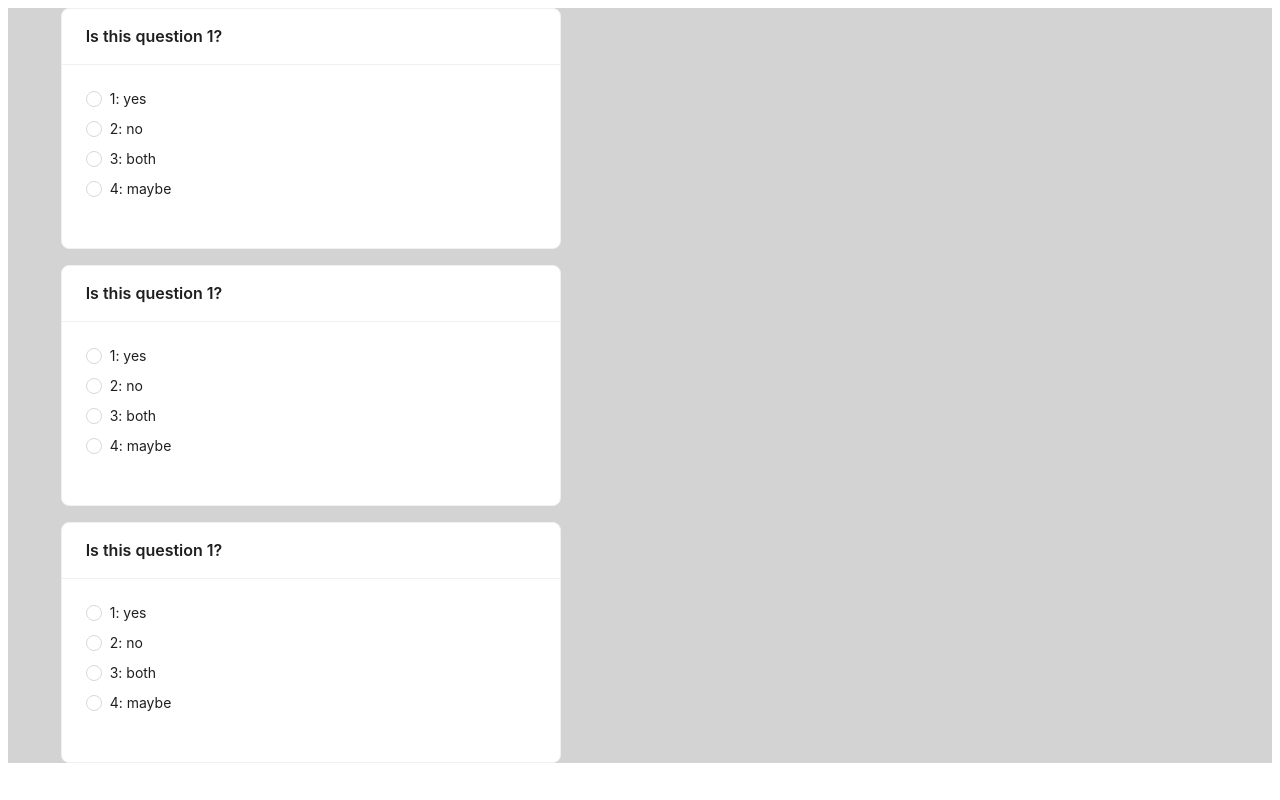
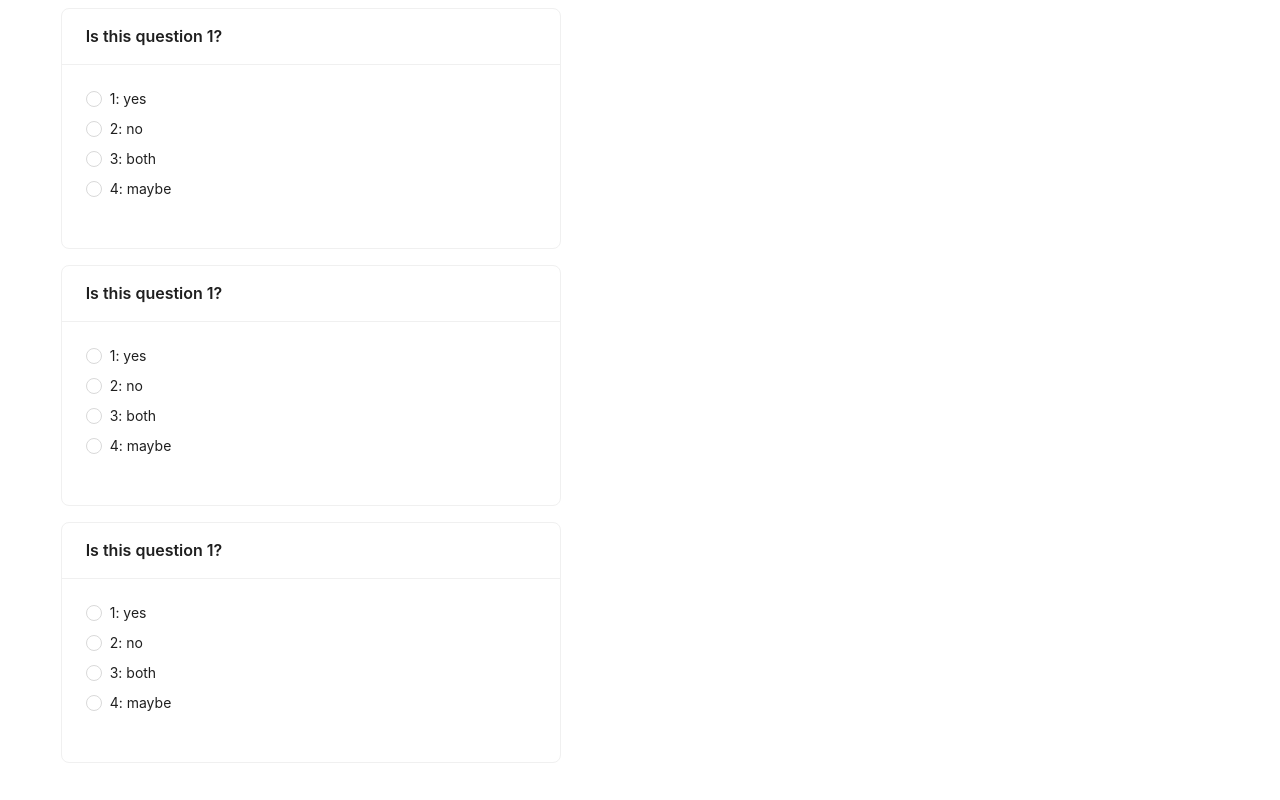
Before and after one commit to HosseinHp96/quiz-app, a React (Vite) app: page /quizzes/take-quiz/1 in a window 1280 px wide. Built offline with nearby package versions, Linux system fonts and the light colour scheme; the HTML template or start-up script is replaced by a standard one.

Commit message:
Add margin and background to body element

```diff
--- a/src/assets/scss/index.scss
+++ b/src/assets/scss/index.scss
@@ -5,8 +5,9 @@ html {
 }
 
 body {
-  margin: 0;
+  margin: 3rem 0;
   padding: 0;
+  background-color: #E5E1DA;
 }
 
 h1,
--- a/src/pages/takeQuiz/questionCards/index.tsx
+++ b/src/pages/takeQuiz/questionCards/index.tsx
@@ -21,7 +21,7 @@ const QuestionCards: FC<QuestionCardsProps> = ({ questions, finishQuiz }) => {
   };
 
   return (
-    <section style={{ backgroundColor: "lightgray" }}>
+    <section>
       <Row justify="center">
         <Col span={22}>
           <Form
```
